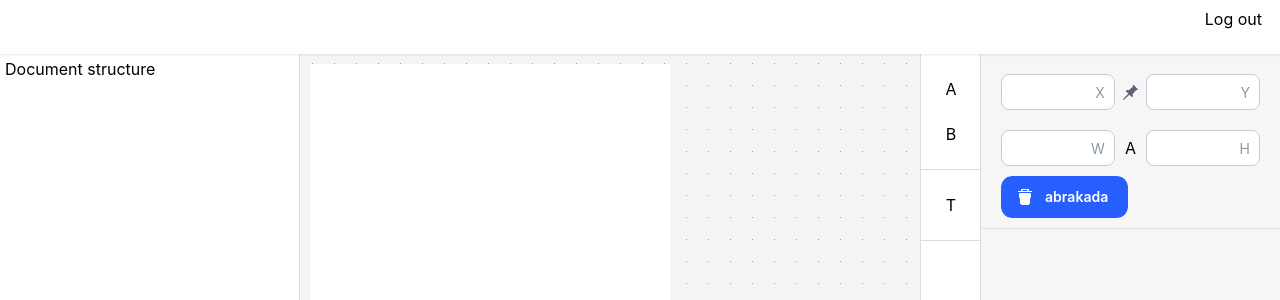
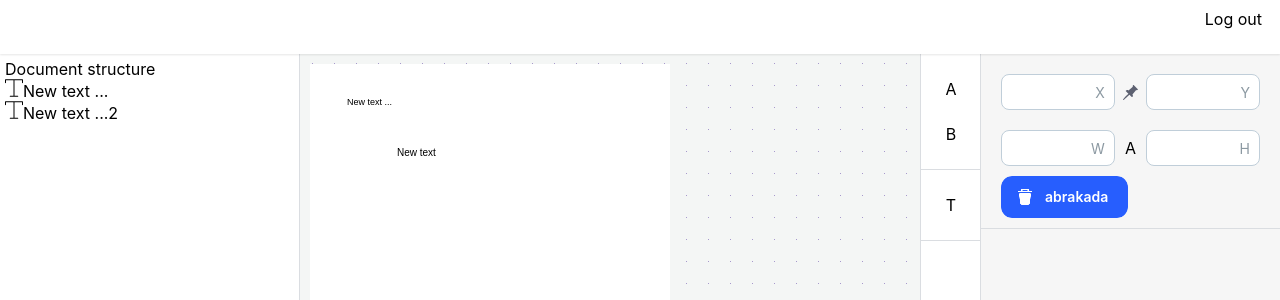
Before and after one commit to alexandebryakin/91, a React (Create React App) app: page / in a window 1280 px wide. Shown: the top 300 px of the page. Built offline with nearby package versions, Linux system fonts and the light colour scheme.

Commit message:
Add functionality to load a template.

```diff
--- a/src/App.tsx
+++ b/src/App.tsx
@@ -2,6 +2,7 @@ import Konva from 'konva';
 import { Layer } from 'konva/types/Layer';
 import { Transformer } from 'konva/types/shapes/Transformer';
 import { Text } from 'konva/types/shapes/Text';
+import { Node } from 'konva/types/Node';
 
 import { KonvaEventObject } from 'konva/types/Node';
 import { Stage } from 'konva/types/Stage';
@@ -51,9 +52,36 @@ const defaultTemplate: ITemplate = {
   size: { width: 720, height: 1080 } as ISize,
   nodes: [],
 };
+const loadedTemplate: ITemplate = {
+  size: { width: 720, height: 1080 } as ISize,
+  nodes: [
+    {
+      position: { x: 94, y: 88 },
+      size: { width: 100, height: 20 },
+      draggable: true,
+      meta: {
+        type: 'text',
+        fontSize: 18,
+        content: 'New text ...',
+      },
+    } as INodeText,
+
+    {
+      position: { x: 194, y: 188 },
+      size: { width: 100, height: 20 },
+      draggable: true,
+      meta: {
+        type: 'text',
+        fontSize: 20,
+        content: 'New text ...2',
+      },
+    } as INodeText,
+  ],
+};
 interface INode {
   position: IPosition;
   size: ISize;
+  draggable: boolean;
   meta: TMeta;
 }
 type TMeta = TNoMeta | IMetaText | IMetaImage;
@@ -61,7 +89,7 @@ type TMeta = TNoMeta | IMetaText | IMetaImage;
 type TNoMeta = Record<string, never>;
 interface IMetaText {
   type: 'text';
-  fontSize: string;
+  fontSize: number;
   content: string;
   // ...
 }
@@ -72,6 +100,7 @@ const buildTextNode = (text: Text): INodeText => {
   return {
     size: { width: text.textWidth, height: text.textHeight },
     position: { x: text.x(), y: text.y() },
+    draggable: text.draggable(),
     meta: {
       type: 'text',
       content: text.text(),
@@ -92,173 +121,8 @@ interface IPosition {
   x: number;
   y: number;
 }
-function App(): React.ReactElement {
-  const [template, setTemplate] = React.useState<ITemplate>(defaultTemplate);
 
-  const konvaStageRef = React.useRef<HTMLDivElement>(null);
-  const konvaStageContainer = 'konva-stage-container';
-  React.useEffect(() => {
-    const width = konvaStageRef.current?.offsetWidth;
-    const height = konvaStageRef.current?.offsetHeight;
-
-    const stage = new Konva.Stage({
-      container: konvaStageContainer,
-      width: width,
-      height: height,
-      draggable: true,
-      scaleX: 0.5,
-      scaleY: 0.5,
-    });
-
-    const layer = new Konva.Layer();
-    stage.add(layer);
-
-    const templateRect = new Konva.Rect({
-      x: 20,
-      y: 20,
-      fill: '#fff',
-      width: template.size.width,
-      height: template.size.height,
-    });
-    layer.add(templateRect);
-    layer.draw();
-
-    // text.on('transform', function () {
-    //   setSize(() => {
-    //     return {
-    //       width: Math.round(text.width()),
-    //       height: Math.round(text.height()),
-    //     };
-    //   });
-    //   // const lines = [
-    //   //   'x: ' + text.x(),
-    //   //   'y: ' + text.y(),
-    //   //   'rotation: ' + text.rotation(),
-    //   //   'width: ' + text.width(),
-    //   //   'height: ' + text.height(),
-    //   //   'scaleX: ' + text.scaleX(),
-    //   //   'scaleY: ' + text.scaleY(),
-    //   // ];
-    //   // console.log(lines);
-    // });
-
-    // text.on('transform', () => {
-    //   // with enabled anchors we can only change scaleX
-    //   // so we don't need to reset height
-    //   // just width
-    //   text.setAttrs({
-    //     width: Math.max(text.width() * text.scaleX(), MIN_WIDTH),
-    //     scaleX: 1,
-    //     scaleY: 1,
-    //   });
-    // });
-
-    // >>> try
-    //
-
-    const tr = new Konva.Transformer({
-      nodes: [],
-      padding: 5,
-      // enable only side anchors
-      enabledAnchors: ['middle-left', 'middle-right'],
-      // limit transformer size
-      boundBoxFunc: (oldBox, newBox) => {
-        const MIN_WIDTH = 20;
-
-        return newBox.width < MIN_WIDTH ? oldBox : newBox;
-      },
-    });
-
-    tr.on('dragmove', function (e) {
-      const { x, y } = e.target.attrs;
-      setCoords(() => ({ x: Math.round(x), y: Math.round(y) }));
-    });
-    layer.add(tr);
-
-    const handleSelection = (e: KonvaEventObject<MouseEvent>) => {
-      const nodes = e.target === stage ? [] : [e.target];
-      tr.nodes(nodes);
-      setPinned(nodes.length != 0 && !isSelectionDraggable(tr));
-    };
-    stage.on('click', handleSelection);
-
-    const handleStageScale = (e: KonvaEventObject<WheelEvent>) => {
-      if (!e.evt.ctrlKey) return;
-      const scaleBy = 1.02;
-      e.evt.preventDefault();
-      const oldScale = stage.scaleX();
-
-      const pointer = stage.getPointerPosition();
-
-      const pointerX = pointer?.x || 0;
-      const pointerY = pointer?.y || 0;
-      const mousePointTo = {
-        x: (pointerX - stage.x()) / oldScale,
-        y: (pointerY - stage.y()) / oldScale,
-      };
-
-      const newScale = e.evt.deltaY > 0 ? oldScale * scaleBy : oldScale / scaleBy;
-
-      stage.scale({ x: newScale, y: newScale });
-
-      const newPos = {
-        x: pointerX - mousePointTo.x * newScale,
-        y: pointerY - mousePointTo.y * newScale,
-      };
-      stage.position(newPos);
-      stage.batchDraw();
-    };
-    stage.on('wheel', handleStageScale);
-
-    setStage(stage);
-    setLayer(layer);
-    setTransformer(tr);
-  }, []);
-
-  const [stage, setStage] = React.useState<Stage>();
-  const [layer, setLayer] = React.useState<Layer>();
-  const [transformer, setTransformer] = React.useState<Transformer>();
-
-  const [coords, setCoords] = React.useState({ x: 0, y: 0 });
-  const [size, setSize] = React.useState({ width: 0, height: 0 });
-
-  const [currentlyAddingTextNode, setCurrentlyAddingTextNode] = React.useState(false);
-  const onClickTextTool2 = () => {
-    if (currentlyAddingTextNode) return;
-    else setCurrentlyAddingTextNode(true);
-    // currentlyAddingTextNode = true;
-
-    const text = new Konva.Text({
-      x: 50,
-      y: 60,
-      fontSize: 20,
-      text: 'New text ...',
-      draggable: true,
-    });
-    const { textWidth, textHeight } = text;
-    setSize({ width: Math.round(textWidth), height: Math.round(textHeight) });
-
-    text.on('transform', function () {
-      setSize(() => {
-        return {
-          width: Math.round(text.width()),
-          height: Math.round(text.height()),
-        };
-      });
-    });
-    const MIN_WIDTH = 20;
-    text.on('transform', () => {
-      // with enabled anchors we can only change scaleX
-      // so we don't need to reset height
-      // just width
-      text.setAttrs({
-        width: Math.max(text.width() * text.scaleX(), MIN_WIDTH),
-        scaleX: 1,
-        scaleY: 1,
-      });
-    });
-
-    function madeTextEditible() {
+function makeTextEditible(text: Text, transformer: Transformer, stage: Stage, layer: Layer) {
   text.on('dblclick dbltap', () => {
     // hide text node and transformer:
     text.hide();
@@ -363,7 +227,7 @@ function App(): React.ReactElement {
       // hide on enter
       // but don't hide on shift + enter
       // e.key
-          console.log('🚀 ~ file: App.tsx ~ line 212 ~ e.key', e.key);
+      console.warn('The usage of e.keyCode is deprecated ⛔️ (`makeTextEditable`)');
       if (e.keyCode === 13 && !e.shiftKey) {
         text.text(textarea.value);
         removeTextarea();
@@ -392,7 +256,191 @@ function App(): React.ReactElement {
     });
   });
 }
-    madeTextEditible();
+
+function makeTextTransformable(text: Text) {
+  const MIN_WIDTH = 20;
+  text.on('transform', () => {
+    // with enabled anchors we can only change scaleX
+    // so we don't need to reset height
+    // just width
+    text.setAttrs({
+      width: Math.max(text.width() * text.scaleX(), MIN_WIDTH),
+      scaleX: 1,
+      scaleY: 1,
+    });
+  });
+}
+
+function App(): React.ReactElement {
+  const [template, setTemplate] = React.useState<ITemplate>(loadedTemplate);
+
+  const konvaStageRef = React.useRef<HTMLDivElement>(null);
+  const konvaStageContainer = 'konva-stage-container';
+  React.useEffect(() => {
+    const width = konvaStageRef.current?.offsetWidth;
+    const height = konvaStageRef.current?.offsetHeight;
+
+    const stage = new Konva.Stage({
+      container: konvaStageContainer,
+      width: width,
+      height: height,
+      draggable: true,
+      scaleX: 0.5,
+      scaleY: 0.5,
+    });
+
+    const layer = new Konva.Layer();
+    stage.add(layer);
+
+    const tr = new Konva.Transformer({
+      nodes: [],
+      padding: 5,
+
+      // enable only side anchors
+      enabledAnchors: ['middle-left', 'middle-right'],
+      // limit transformer size
+      boundBoxFunc: (oldBox, newBox) => {
+        const MIN_WIDTH = 20;
+
+        return newBox.width < MIN_WIDTH ? oldBox : newBox;
+      },
+    });
+    function loadTemplate(template: ITemplate, transformer: Transformer) {
+      const templateRect = new Konva.Rect({
+        x: 20,
+        y: 20,
+        fill: '#fff',
+        width: template.size.width,
+        height: template.size.height,
+      });
+      layer.add(templateRect);
+      layer.draw();
+
+      template.nodes.forEach((node) => {
+        function defineBuilder(node: INode): (node: INode) => Shape | undefined {
+          //
+          function textNodeBuilder(n: INode): Text {
+            const node = n as INodeText;
+            const text = new Konva.Text({
+              x: node.position.x,
+              y: node.position.y,
+              width: node.size.width,
+              height: node.size.height,
+              fontSize: node.meta.fontSize,
+              text: node.meta.content,
+              draggable: node.draggable,
+            });
+
+            makeTextTransformable(text);
+            makeTextEditible(text, transformer, stage, layer);
+
+            return text;
+          }
+          if (node.meta.type == 'text') return textNodeBuilder;
+
+          console.error('No builder found for node:', node);
+          return () => undefined;
+        }
+        const build = defineBuilder(node);
+
+        const shape = build(node);
+        shape && layer.add(shape);
+      });
+
+      layer.draw();
+    }
+    loadTemplate(loadedTemplate, tr);
+
+    tr.on('transform', () => {
+      setSize(() => {
+        return {
+          width: Math.round(tr.width()),
+          height: Math.round(tr.height()),
+        };
+      });
+    });
+
+    tr.on('dragmove', function (e) {
+      const { x, y } = e.target.attrs;
+      setCoords(() => ({ x: Math.round(x), y: Math.round(y) }));
+    });
+    layer.add(tr);
+
+    const handleSelection = (e: KonvaEventObject<MouseEvent>) => {
+      const nodes = e.target === stage ? [] : [e.target];
+      tr.nodes(nodes);
+      setPinned(nodes.length != 0 && !isSelectionDraggable(tr));
+    };
+    stage.on('click', handleSelection);
+
+    const handleStageScale = (e: KonvaEventObject<WheelEvent>) => {
+      if (!e.evt.ctrlKey) return;
+      const scaleBy = 1.02;
+      e.evt.preventDefault();
+      const oldScale = stage.scaleX();
+
+      const pointer = stage.getPointerPosition();
+
+      const pointerX = pointer?.x || 0;
+      const pointerY = pointer?.y || 0;
+      const mousePointTo = {
+        x: (pointerX - stage.x()) / oldScale,
+        y: (pointerY - stage.y()) / oldScale,
+      };
+
+      const newScale = e.evt.deltaY > 0 ? oldScale * scaleBy : oldScale / scaleBy;
+
+      stage.scale({ x: newScale, y: newScale });
+
+      const newPos = {
+        x: pointerX - mousePointTo.x * newScale,
+        y: pointerY - mousePointTo.y * newScale,
+      };
+      stage.position(newPos);
+      stage.batchDraw();
+    };
+    stage.on('wheel', handleStageScale);
+
+    setStage(stage);
+    setLayer(layer);
+    setTransformer(tr);
+  }, []);
+
+  const [stage, setStage] = React.useState<Stage>();
+  const [layer, setLayer] = React.useState<Layer>();
+  const [transformer, setTransformer] = React.useState<Transformer>();
+
+  const [coords, setCoords] = React.useState({ x: 0, y: 0 });
+  const [size, setSize] = React.useState({ width: 0, height: 0 });
+
+  const [currentlyAddingTextNode, setCurrentlyAddingTextNode] = React.useState(false);
+  const onClickTextTool2 = () => {
+    if (currentlyAddingTextNode) return;
+    else setCurrentlyAddingTextNode(true);
+    // currentlyAddingTextNode = true;
+
+    const text = new Konva.Text({
+      x: 50,
+      y: 60,
+      fontSize: 20,
+      text: 'New text ...',
+      draggable: true,
+    });
+    const { textWidth, textHeight } = text;
+    setSize({ width: Math.round(textWidth), height: Math.round(textHeight) });
+
+    // text.on('transform', function () {
+    //   setSize(() => {
+    //     return {
+    //       width: Math.round(text.width()),
+    //       height: Math.round(text.height()),
+    //     };
+    //   });
+    // });
+
+    makeTextTransformable(text);
+
+    transformer && stage && layer && makeTextEditible(text, transformer, stage, layer);
 
     const makeHoverable = (shape: Shape) => {
       const hoverRect = new Konva.Rect({ stroke: '#ebc175', strokeWidth: 1 });
```
Also changed, not shown: 1 other file (tests, documents, lock files or other folders). Lines whose indentation alone changed are shown as unchanged.
